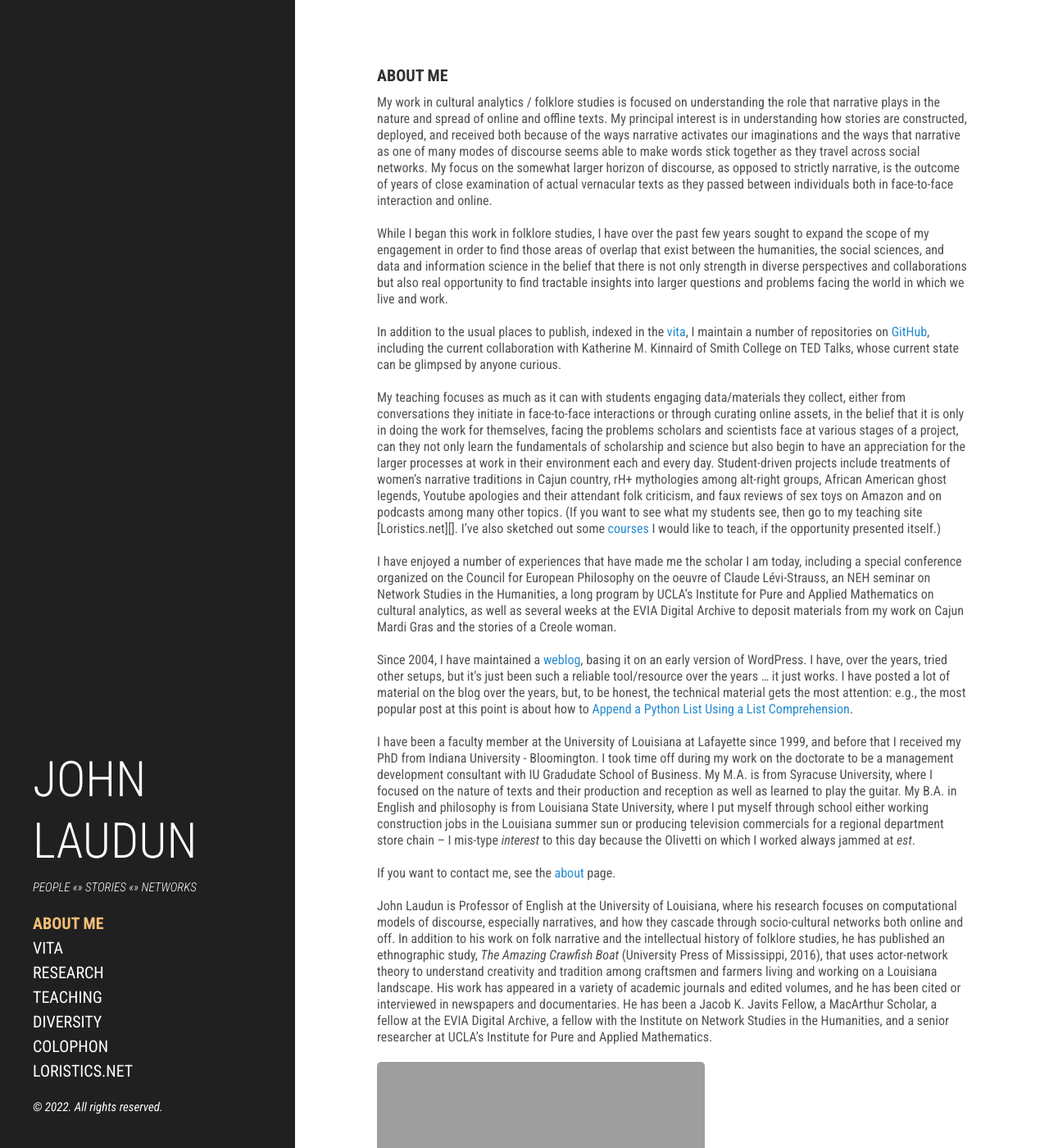
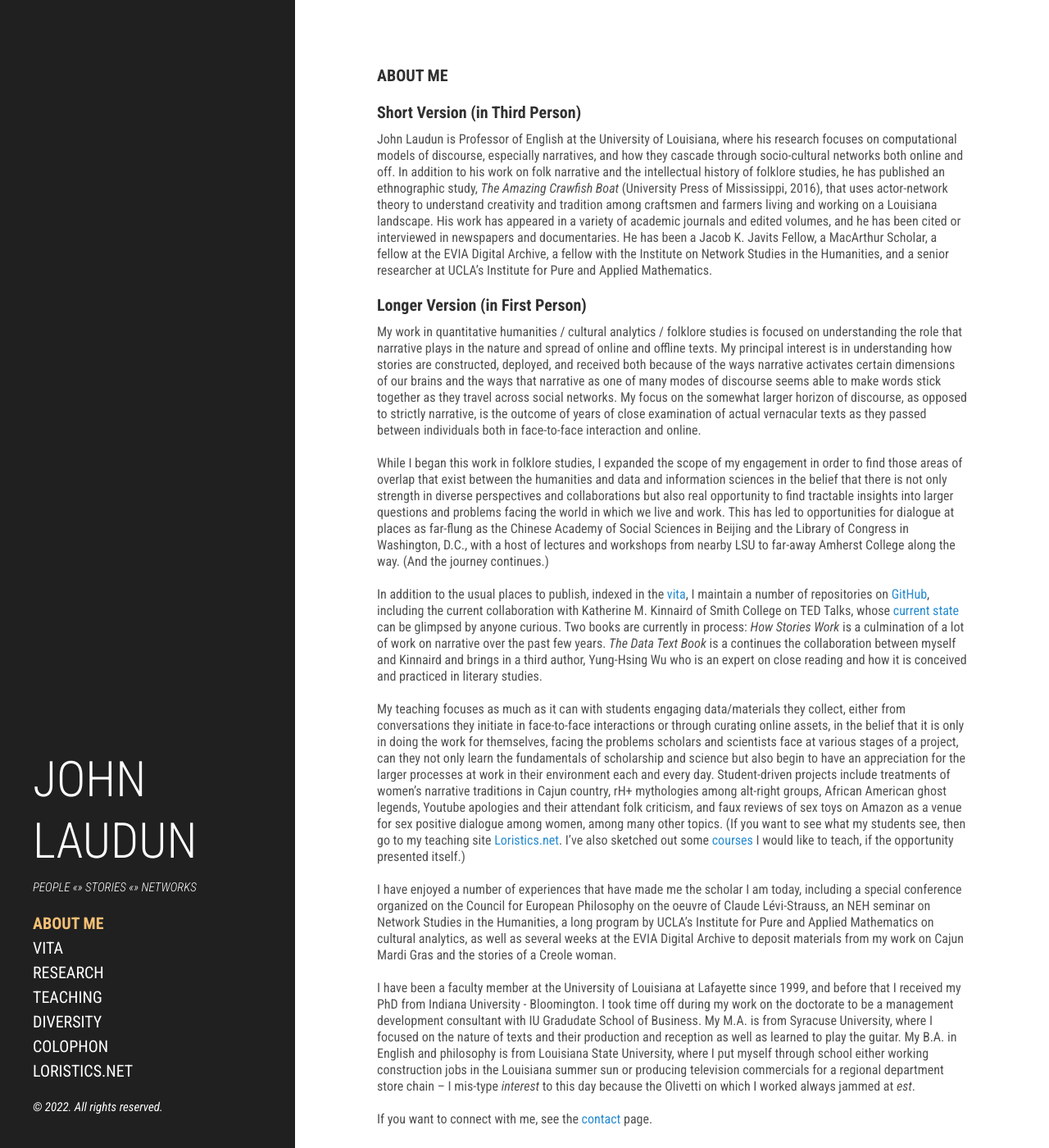
Before and after one commit to johnlaudun/blog, a Jekyll site: the page built from about.md, in a window 1280 px wide and 1400 px high. Shown: the whole window at 82% size. Built offline with Jekyll 4.4.1, drawn with Linux system fonts in a browser that asks for light colours; some of the changed text lies outside the part shown.

Commit message:
Revised About Me and Colophon.

```diff
--- a/_config.yml
+++ b/_config.yml
@@ -4,19 +4,19 @@
 
 
 # Setup
-title: John Laudun
-# tagline:          'Mapping Stories across Networks'
+title:    John Laudun
+tagline:  'Mapping Stories across Networks of People'
 description: 'People «» Stories «» Networks'
 version:  "2022-12-27"
-url: https://johnlaudun.github.io/blog/
-baseurl: https://johnlaudun.github.io/blog/
+url:      https://johnlaudun.net/
+baseurl:  https://johnlaudun.net/
 
 author:
   name:           'John Laudun'
   url:            https://zirk.us/johnlaudun
 
 plugins: [jekyll-paginate]
-paginate:         5
+paginate:         10
 
 github:
   repo:           https://github.com/johnlaudun/blog/
--- a/about.md
+++ b/about.md
@@ -4,34 +4,27 @@ title: About Me
 weight: 1
 ---
 
+## Short Version (in Third Person)
 
-<!-- ![]() profile photo -->
+John Laudun is Professor of English at the University of Louisiana, where his research focuses on computational models of discourse, especially narratives, and how they cascade through socio-cultural networks both online and off. In addition to his work on folk narrative and the intellectual history of folklore studies, he has published an ethnographic study, _The Amazing Crawfish Boat_ (University Press of Mississippi, 2016), that uses actor-network theory to understand creativity and tradition among craftsmen and farmers living and working on a Louisiana landscape. His work has appeared in a variety of academic journals and edited volumes, and he has been cited or interviewed in newspapers and documentaries. He has been a Jacob K. Javits Fellow, a MacArthur Scholar, a fellow at the EVIA Digital Archive, a fellow with the  Institute on Network Studies in the Humanities, and a senior researcher at UCLA's Institute for Pure and Applied Mathematics.
 
+## Longer Version (in First Person)
 
-My work in cultural analytics / folklore studies is focused on understanding the role that narrative plays in the nature and spread of online and offline texts. My principal interest is in understanding how stories are constructed, deployed, and received both because of the ways narrative activates our imaginations and the ways that narrative as one of many modes of discourse seems able to make words stick together as they travel across social networks. My focus on the somewhat larger horizon of discourse, as opposed to strictly narrative, is the outcome of years of close examination of actual vernacular texts as they passed between individuals both in face-to-face interaction and online.
+My work in quantitative humanities / cultural analytics / folklore studies is focused on understanding the role that narrative plays in the nature and spread of online and offline texts. My principal interest is in understanding how stories are constructed, deployed, and received both because of the ways narrative activates certain dimensions of our brains and the ways that narrative as one of many modes of discourse seems able to make words stick together as they travel across social networks. My focus on the somewhat larger horizon of discourse, as opposed to strictly narrative, is the outcome of years of close examination of actual vernacular texts as they passed between individuals both in face-to-face interaction and online.
 
-While I began this work in folklore studies, I have over the past few years sought to expand the scope of my engagement in order to find those areas of overlap that exist between the humanities, the social sciences, and data and information science in the belief that there is not only strength in diverse perspectives and collaborations but also real opportunity to find tractable insights into larger questions and problems facing the world in which we live and work.
+While I began this work in folklore studies, I expanded the scope of my engagement in order to find those areas of overlap that exist between the humanities and data and information sciences in the belief that there is not only strength in diverse perspectives and collaborations but also real opportunity to find tractable insights into larger questions and problems facing the world in which we live and work. This has led to opportunities for dialogue at places as far-flung as the Chinese Academy of Social Sciences in Beijing and the Library of Congress in Washington, D.C., with a host of lectures and workshops from nearby LSU to far-away Amherst College along the way. (And the journey continues.)
 
-In addition to the usual places to publish, indexed in the [vita](vita.md), I maintain a number of repositories on [GitHub][], including the current collaboration with Katherine M. Kinnaird of Smith College on TED Talks, whose current state can be glimpsed by anyone curious.
+In addition to the usual places to publish, indexed in the [vita](vita.md), I maintain a number of repositories on [GitHub][], including the current collaboration with Katherine M. Kinnaird of Smith College on TED Talks, whose [current state][] can be glimpsed by anyone curious. Two books are currently in process: _How Stories Work_ is a culmination of a lot of work on narrative over the past few years. _The Data Text Book_ is a continues the collaboration between myself and Kinnaird and brings in a third author, Yung-Hsing Wu who is an expert on close reading and how it is conceived and practiced in literary studies.
 
-My teaching focuses as much as it can with students engaging data/materials they collect, either from conversations they initiate in face-to-face interactions or through curating online assets, in the belief that it is only in doing the work for themselves, facing the problems scholars and scientists face at various stages of a project, can they not only learn the fundamentals of scholarship and science but also begin to have an appreciation for the larger processes at work in their environment each and every day. Student-driven projects include treatments of women's narrative traditions in Cajun country, rH+ mythologies among alt-right groups, African American ghost legends, Youtube apologies and their attendant folk criticism, and faux reviews of sex toys on Amazon and on podcasts among many other topics. (If you want to see what my students see, then go to my teaching site [Loristics.net][]. I've also sketched out some [courses][] I would like to teach, if the opportunity presented itself.)
+My teaching focuses as much as it can with students engaging data/materials they collect, either from conversations they initiate in face-to-face interactions or through curating online assets, in the belief that it is only in doing the work for themselves, facing the problems scholars and scientists face at various stages of a project, can they not only learn the fundamentals of scholarship and science but also begin to have an appreciation for the larger processes at work in their environment each and every day. Student-driven projects include treatments of women's narrative traditions in Cajun country, rH+ mythologies among alt-right groups, African American ghost legends, Youtube apologies and their attendant folk criticism, and faux reviews of sex toys on Amazon as a venue for sex positive dialogue among women, among many other topics. (If you want to see what my students see, then go to my teaching site [Loristics.net][]. I've also sketched out some [courses][] I would like to teach, if the opportunity presented itself.)
 
 I have enjoyed a number of experiences that have made me the scholar I am today, including a special conference organized on the Council for European Philosophy on the oeuvre of Claude Lévi-Strauss, an NEH seminar on Network Studies in the Humanities, a long program by UCLA's Institute for Pure and Applied Mathematics on cultural analytics, as well as several weeks at the EVIA Digital Archive to deposit materials from my work on Cajun Mardi Gras and the stories of a Creole woman.
 
-Since 2004, I have maintained a [weblog][], basing it on an early version of WordPress. I have, over the years, tried other setups, but it's just been such a reliable tool/resource over the years ... it just works. I have posted a lot of material on the blog over the years, but, to be honest, the technical material gets the most attention: e.g., the most popular post at this point is about how to [Append a Python List Using a List Comprehension][append].
-
 I have been a faculty member at the University of Louisiana at Lafayette since 1999, and before that I received my PhD from Indiana University - Bloomington. I took time off during my work on the doctorate to be a management development consultant with IU Gradudate School of Business. My M.A. is from Syracuse University, where I focused on the nature of texts and their production and reception as well as learned to play the guitar. My B.A. in English and philosophy is from Louisiana State University, where I put myself through school either working construction jobs in the Louisiana summer sun or producing television commercials for a regional department store chain -- I mis-type *interest* to this day because the Olivetti on which I worked always jammed at *est*.
 
-If you want to contact me, see the [about](about.md) page.
+If you want to connect with me, see the [contact](contact.md) page.
 
 [GitHub]: https://github.com/johnlaudun/
+[current state]: https://github.com/johnlaudun/tedtalks
+[Loristics.net]: https://loristics.net/
 [courses]: https://loristics.net/#course-sketches
-[weblog]: http://johnlaudun.org
-[append]: http://johnlaudun.org/20170928-append-python-list-using-list-comprehension/
-
-
-John Laudun is Professor of English at the University of Louisiana, where his research focuses on computational models of discourse, especially narratives, and how they cascade through socio-cultural networks both online and off. In addition to his work on folk narrative and the intellectual history of folklore studies, he has published an ethnographic study, _The Amazing Crawfish Boat_ (University Press of Mississippi, 2016), that uses actor-network theory to understand creativity and tradition among craftsmen and farmers living and working on a Louisiana landscape. His work has appeared in a variety of academic journals and edited volumes, and he has been cited or interviewed in newspapers and documentaries. He has been a Jacob K. Javits Fellow, a MacArthur Scholar, a fellow at the EVIA Digital Archive, a fellow with the  Institute on Network Studies in the Humanities, and a senior researcher at UCLA's Institute for Pure and Applied Mathematics.
-
-<p class="caption"><img src="{{ site.baseurl }}/assets/jl_cass.jpg" alt="Giving a talk at the Chinese Academy of Social Sciences"></p>
-
-<p class="caption">Giving a talk at the Chinese Academy of Social Sciences</p>
```
Also changed, not shown: Colophon.md (+14 -2 lines), _posts/2022-12-28-open-source-assets.md (+2 -2 lines), _posts/2022-12-29-midjourney.md (+1 -2 lines), contact.md (+2 -1 lines).
